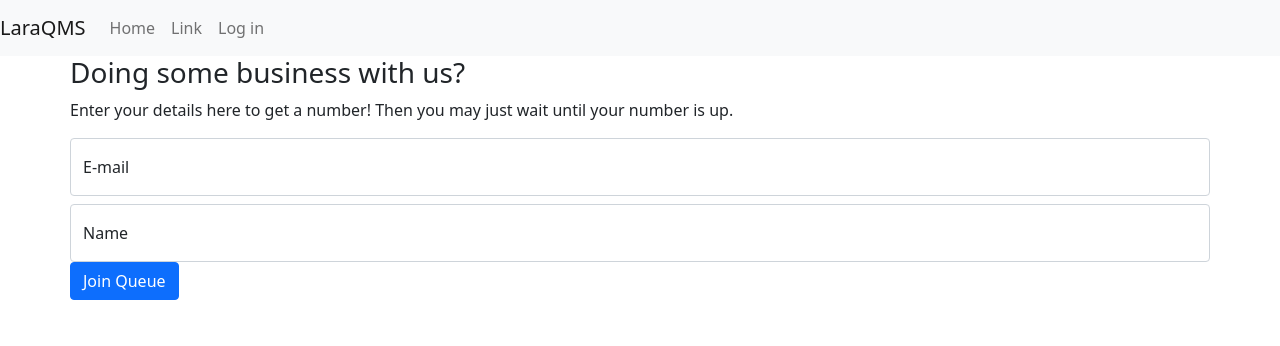
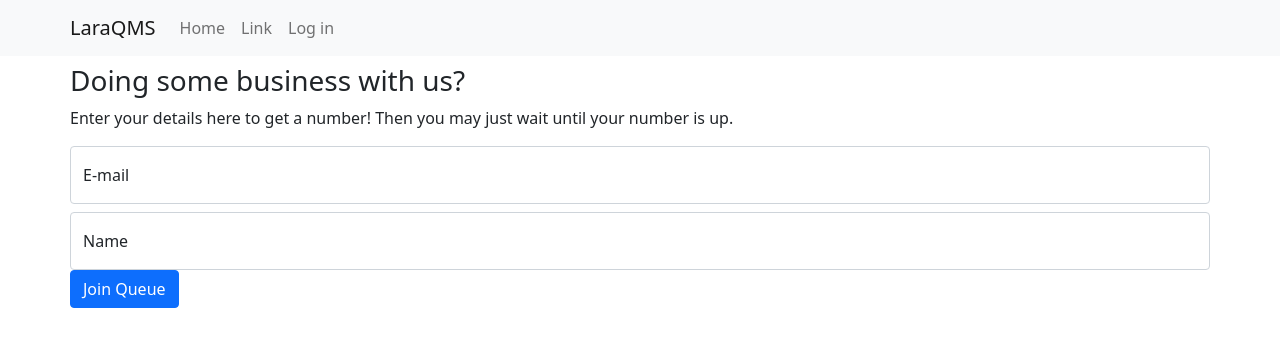
Before and after one commit to valdez-erardtimothy/laraqms-webclient, a React (Create React App) app: page / in a window 1280 px wide. Shown: the top 346 px of the page. Built offline with nearby package versions, Linux system fonts and the light colour scheme; no server answers.

Commit message:
top margins on outlets, navbar now uses Container

```diff
--- a/src/Layout.jsx
+++ b/src/Layout.jsx
@@ -6,6 +6,8 @@ import MainNav from './components/NavigationBar';
 export default function Layout(){
     return <Container fluid className="g-0">
         <MainNav/>
-        <Outlet/>
+        <div className="mt-2">
+            <Outlet/>
+        </div>
     </Container>;
 }
--- a/src/components/NavigationBar.jsx
+++ b/src/components/NavigationBar.jsx
@@ -1,5 +1,5 @@
 import React from 'react';
-import {Navbar, Nav, NavDropdown} from 'react-bootstrap';
+import {Navbar, Nav, NavDropdown, Container} from 'react-bootstrap';
 import { useSelector, useDispatch } from 'react-redux';
 import {Link} from 'react-router-dom';
 
@@ -15,6 +15,7 @@ export default function NavigationBar() {
 
     /* render */
     return <Navbar bg="light">
+        <Container fluid="md">
             <Navbar.Brand>LaraQMS</Navbar.Brand>
             <Navbar.Collapse id="basic-navbar-nav">
                 <Nav className="me-auto">
@@ -44,5 +45,7 @@ export default function NavigationBar() {
                     )}
                 </Nav>
             </Navbar.Collapse>
+        </Container>
+
     </Navbar>;
 }
--- a/src/teller/Layout.jsx
+++ b/src/teller/Layout.jsx
@@ -5,6 +5,8 @@ import NavigationBar from '../components/NavigationBar';
 export default function Layout(){
     return <Container fluid className="g-0">
         <NavigationBar/>
-        <Outlet/>
+        <div className="mt-2">
+            <Outlet/>
+        </div>
     </Container>;
 }
```
Lines whose indentation alone changed are shown as unchanged.
